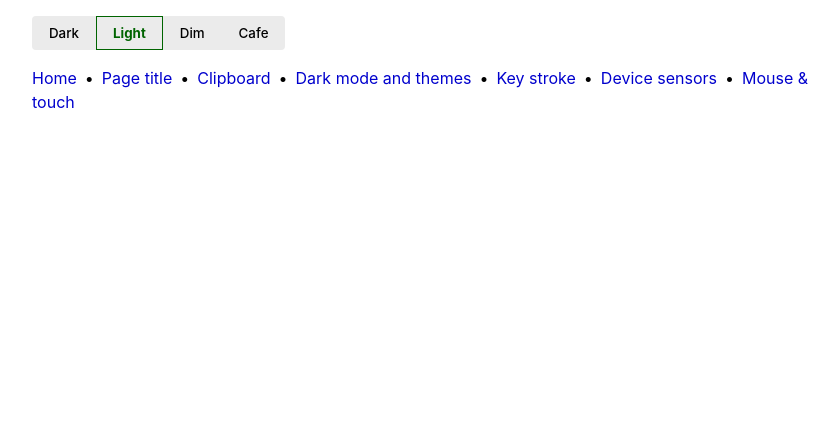
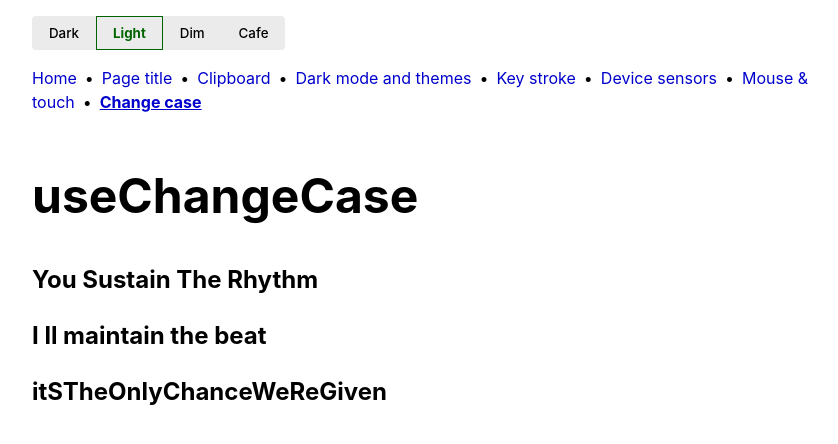
Before and after one commit to YonatanKof/vue-use, a Vue app: page /use-change-case in a window 1280 px wide. Shown: the top 444 px of the page, without its empty margins (208-1046 px from the left). Built offline with nearby package versions, Linux system fonts and the light colour scheme.

Commit message:
Add useChangeCase example

```diff
--- a/package.json
+++ b/package.json
@@ -10,6 +10,8 @@
   },
   "dependencies": {
     "@vueuse/core": "^9.13.0",
+    "@vueuse/integrations": "^10.1.2",
+    "change-case": "^4.1.2",
     "vue": "^3.2.47",
     "vue-router": "^4.0.13"
   },
--- a/src/App.vue
+++ b/src/App.vue
@@ -1,6 +1,5 @@
 <script setup>
 import Colors from './components/useDarkColorMode.vue';
-
 const theseLinks = [
 	{ to: '/', title: 'Home' },
 	{ to: '/use-title', title: 'Page title' },
@@ -9,6 +8,7 @@ const theseLinks = [
 	{ to: '/on-key-stroke', title: 'Key stroke' },
 	{ to: '/use-device-sensors', title: 'Device sensors' },
 	{ to: '/use-mouse-and-touch', title: 'Mouse & touch' },
+	{ to: '/use-change-case', title: 'Change case' },
 ];
 </script>
 
@@ -22,15 +22,6 @@ const theseLinks = [
 					<router-link :to="link.to">{{ link.title }}</router-link>
 				</template>
 			</div>
-			<!-- <div>
-				<router-link to="/">Home</router-link>
-				<router-link to="/use-title">Page title</router-link>
-				<router-link to="/use-clipboard">Clipboard</router-link>
-				<router-link to="/use-dark-color-mode">Dark mode and themes</router-link>
-				<router-link to="/on-key-stroke">Key stroke</router-link>
-				<router-link to="/use-device-sensors">Device sensors</router-link>
-				<router-link to="/use-mouse-and-touch">Mouse & touch</router-link>
-			</div> -->
 		</header>
 		<section>
 			<router-view />
--- /dev/null
+++ b/src/components/useChangeCase.vue
@@ -0,0 +1,14 @@
+<script setup>
+import { useChangeCase } from '@vueuse/integrations/useChangeCase';
+const prase = "It's the only chance we're given";
+const capitalCase = useChangeCase('You sustain the rhythm', 'capitalCase');
+const sentenceCase = useChangeCase("I'll maintain the beat", 'sentenceCase');
+const camelCase = useChangeCase(prase, 'camelCase');
+</script>
+<template>
+	<div>
+		<h2>{{ capitalCase }}</h2>
+		<h2>{{ sentenceCase }}</h2>
+		<h2>{{ camelCase }}</h2>
+	</div>
+</template>
--- a/src/router.js
+++ b/src/router.js
@@ -11,6 +11,7 @@ const router = createRouter({
 		{ path: "/use-device-sensors", name: "use-device-sensors", component: () => import("./views/use-device-sensors.vue") },
 		{ path: "/use-mouse-and-touch", name: "use-mouse-and-touch", component: () => import("./views/use-mouse-and-touch.vue") },
 		{ path: "/on-key-stroke", name: "on-key-stroke", component: () => import("./views/on-key-stroke.vue") },
+		{ path: "/use-change-case", name: "use-change-case", component: () => import("./views/use-change-case.vue") },
 		// { path: "/recipes/:id", name: "single-recipe", component: () => import("./views/_uid.vue") },
 	],
 });
--- /dev/null
+++ b/src/views/use-change-case.vue
@@ -0,0 +1,7 @@
+<script setup>
+import useChangeCase from "../components/useChangeCase.vue";
+</script>
+<template>
+    <h1>useChangeCase</h1>
+	<useChangeCase />
+</template>
```
Also changed, not shown: 1 other file (tests, documents, lock files or other folders).
